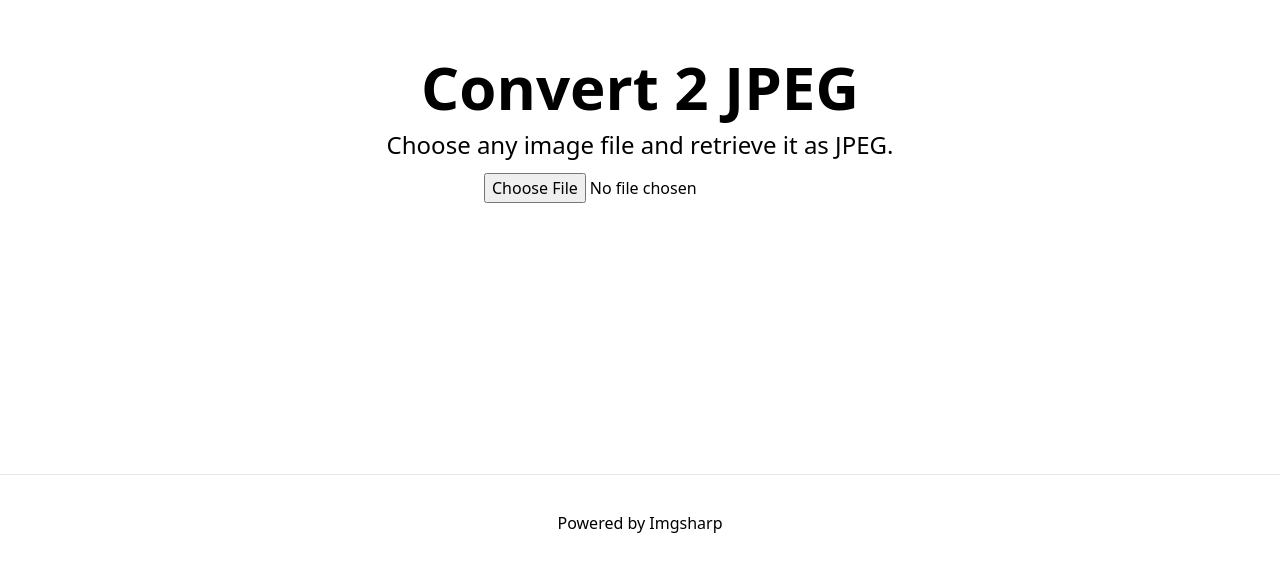
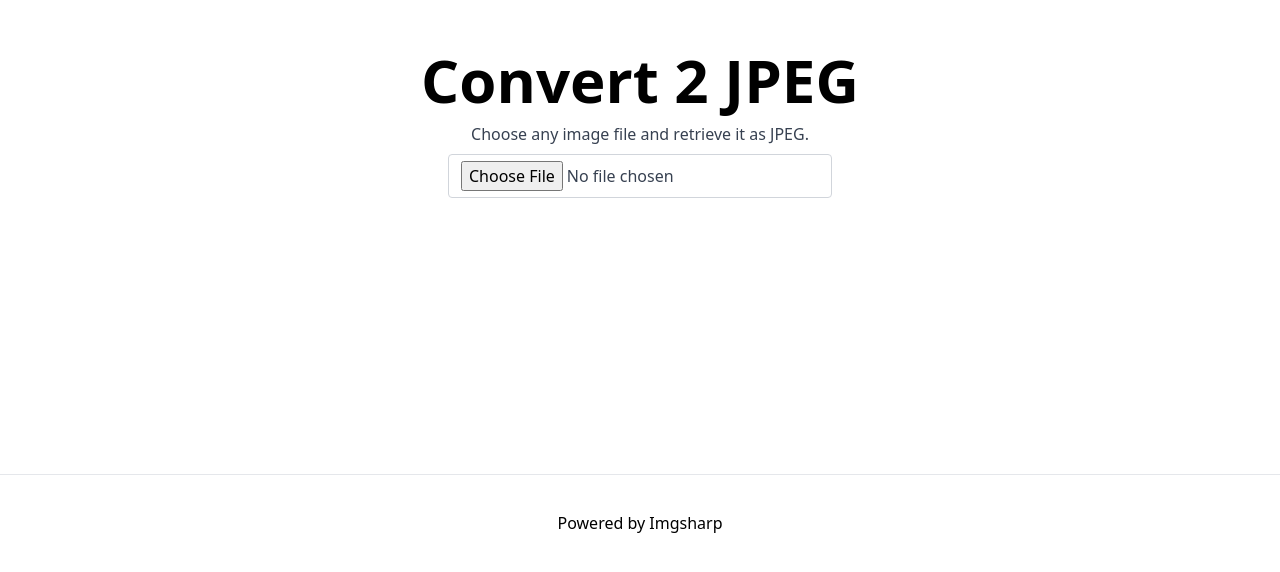
Before and after one commit to thomaskokholm/2jpg, a Next.js app: page / in a window 1280 px wide. Shown: the part 222-794 px from the top of the page. Built offline with nearby package versions, Linux system fonts and the light colour scheme.

Commit message:
New styles

```diff
--- a/pages/index.tsx
+++ b/pages/index.tsx
@@ -5,7 +5,6 @@ import { useState } from 'react'
 const Home: NextPage = () => {
   const [loading, setLoading] = useState<boolean>(false)
   const [imgSrc, setImgSrc] = useState<string>('')
-  const [myBlob, setMyBlob] = useState<Blob>()
 
   const handleChange = (e: any) => {
     setLoading(true)
@@ -15,24 +14,12 @@ const Home: NextPage = () => {
     fetch('/api/convert', { method: 'post', body: formData })
       .then((response) => response.blob())
       .then((_myBlob) => {
-        setMyBlob(_myBlob)
         const objectURL = URL.createObjectURL(_myBlob)
         setLoading(false)
         setImgSrc(objectURL)
       })
   }
-  const share = (e: any) => {
-    if (myBlob && navigator.canShare) {
-      const newFile = new File([myBlob], 'name')
-      navigator.share({
-        title: 'Download',
-        text: 'Download image as JPEG',
-        files: [newFile],
-      })
-    } else {
-      console.log('Web Share API is not supported in your browser.')
-    }
-  }
+
   return (
     <div className="flex min-h-screen flex-col items-center justify-center py-2">
       <Head>
@@ -65,24 +52,61 @@ const Home: NextPage = () => {
         <h1 className="text-6xl font-bold">Convert 2 JPEG</h1>
 
         {loading ? (
-          <p className="mt-3 text-2xl">Processing...</p>
+          <p className="mt-3">Processing...</p>
         ) : (
-          <>
-            <p className="mt-3 text-2xl">
-              Choose any image file and retrieve it as JPEG.
-            </p>
-            <p className="mt-3">
-              <input accept="*" type="file" onChange={handleChange} />
-            </p>
-          </>
+          <p className="mt-3">
+            <div className="mb-3 w-96">
+              <label
+                htmlFor="formFile"
+                className="form-label mb-2 inline-block text-gray-700"
+              >
+                Choose any image file and retrieve it as JPEG.
+              </label>
+              <input
+                className="form-control
+    m-0
+    block
+    w-full
+    rounded
+    border
+    border-solid
+    border-gray-300
+    bg-white bg-clip-padding
+    px-3 py-1.5 text-base
+    font-normal
+    text-gray-700
+    transition
+    ease-in-out
+    focus:border-blue-600 focus:bg-white focus:text-gray-700 focus:outline-none"
+                type="file"
+                id="formFile"
+                accept="image/*"
+                onChange={handleChange}
+              />
+            </div>
+          </p>
         )}
         {imgSrc && (
           <>
+            <a
+              type="button"
+              href={imgSrc}
+              title={imgSrc}
+              className="my-2 inline-block rounded bg-blue-600 px-6 py-2.5 text-xs font-medium uppercase leading-tight text-white shadow-md transition duration-150 ease-in-out hover:bg-blue-700 hover:shadow-lg focus:bg-blue-700 focus:shadow-lg focus:outline-none focus:ring-0 active:bg-blue-800 active:shadow-lg"
+            >
+              Download
+            </a>
+
             <img src={imgSrc} width="auto" height="auto" />
-            <a href={imgSrc} title={imgSrc}>
-              Image link
+
+            <a
+              type="button"
+              href={imgSrc}
+              title={imgSrc}
+              className="my-2 inline-block rounded bg-blue-600 px-6 py-2.5 text-xs font-medium uppercase leading-tight text-white shadow-md transition duration-150 ease-in-out hover:bg-blue-700 hover:shadow-lg focus:bg-blue-700 focus:shadow-lg focus:outline-none focus:ring-0 active:bg-blue-800 active:shadow-lg"
+            >
+              Download
             </a>
-            <button onClick={share}>Download</button>
           </>
         )}
       </main>
```
